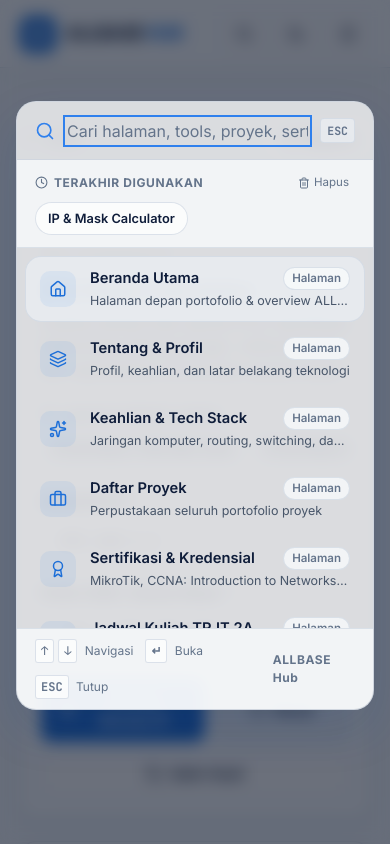
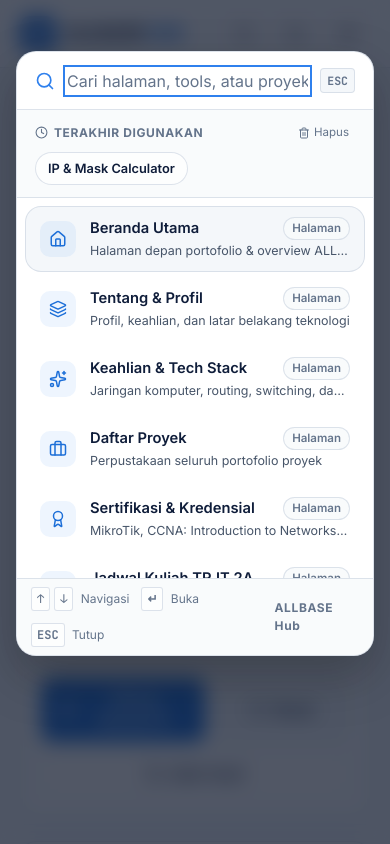
Before and after one commit to IlalIlhamdi/allbase, a Next.js app: page /tools/ip-calculator in a window 390 px wide. Both pictures are taken after a click on the button 244 px from the left and 33 px from the top of the page. Shown: the top 844 px of the page. Built offline with nearby package versions, Linux system fonts and the light colour scheme.

Commit message:
fix(ui): eliminate modal transparency bleed-through and optimize mobile search modal

```diff
--- a/src/components/common/CommandMenu.module.css
+++ b/src/components/common/CommandMenu.module.css
@@ -2,27 +2,34 @@
   position: fixed;
   inset: 0;
   z-index: 9999;
-  background-color: rgba(9, 18, 36, 0.6);
-  backdrop-filter: blur(8px);
-  -webkit-backdrop-filter: blur(8px);
+  background-color: rgba(15, 23, 42, 0.72);
+  backdrop-filter: blur(10px);
+  -webkit-backdrop-filter: blur(10px);
   display: flex;
   align-items: flex-start;
   justify-content: center;
-  padding: clamp(48px, 12vh, 120px) 16px 24px;
+  padding: clamp(16px, 6vh, 80px) 16px 20px;
   animation: fadeIn 180ms ease forwards;
 }
 
 .modal {
   width: 100%;
   max-width: 640px;
-  background-color: var(--color-surface);
+  background-color: var(--color-surface-solid, #ffffff);
   border: 1px solid var(--color-border);
   border-radius: var(--radius-lg);
-  box-shadow: var(--shadow-lg);
+  box-shadow: 0 20px 50px rgba(0, 0, 0, 0.25);
   display: flex;
   flex-direction: column;
   overflow: hidden;
+  max-height: calc(100dvh - clamp(32px, 10vh, 100px));
   animation: modalScale 220ms cubic-bezier(0.16, 1, 0.3, 1) forwards;
+}
+
+[data-theme="dark"] .modal {
+  background-color: #0d172c;
+  border-color: rgba(255, 255, 255, 0.14);
+  box-shadow: 0 25px 60px rgba(0, 0, 0, 0.7);
 }
 
 .inputWrapper {
@@ -81,6 +88,10 @@
   padding: 12px 18px;
   background-color: var(--color-surface-secondary);
   border-bottom: 1px solid var(--color-border);
+}
+
+[data-theme="dark"] .recentSection {
+  background-color: rgba(15, 27, 52, 0.6);
 }
 
 .recentHeader {
@@ -261,6 +272,21 @@
   color: var(--color-text-muted);
 }
 
+[data-theme="dark"] .footer {
+  background-color: rgba(15, 27, 52, 0.6);
+}
+
+@media (max-width: 520px) {
+  .footerShortcuts {
+    display: none;
+  }
+
+  .footer {
+    justify-content: center;
+    padding: 8px 14px;
+  }
+}
+
 .footerShortcuts {
   display: flex;
   align-items: center;
--- a/src/components/common/CommandMenu.tsx
+++ b/src/components/common/CommandMenu.tsx
@@ -307,7 +307,7 @@ export default function CommandMenu({ isOpen, onClose }: CommandMenuProps) {
             className={styles.searchInput}
             value={query}
             onChange={(e) => setQuery(e.target.value)}
-            placeholder="Cari halaman, tools, proyek, sertifikasi, atau aksi..."
+            placeholder="Cari halaman, tools, atau proyek..."
             aria-label="Ketik untuk mencari"
           />
           {query && (
--- a/src/components/layout/MobileNavigation.module.css
+++ b/src/components/layout/MobileNavigation.module.css
@@ -31,7 +31,9 @@
   height: calc(100dvh - var(--header-height, 68px));
   max-height: calc(100dvh - var(--header-height, 68px));
 
-  background: var(--color-surface);
+  background-color: rgba(255, 255, 255, 0.98);
+  backdrop-filter: blur(20px);
+  -webkit-backdrop-filter: blur(20px);
   border-top: 1px solid var(--color-border);
   box-shadow: var(--shadow-xl);
 
@@ -50,7 +52,7 @@
 }
 
 [data-theme="dark"] .mobileMenu {
-  background-color: var(--color-surface);
+  background-color: rgba(11, 20, 38, 0.98);
   border-color: var(--color-border);
 }
 
--- a/src/components/providers/Toast.module.css
+++ b/src/components/providers/Toast.module.css
@@ -25,7 +25,7 @@
   align-items: center;
   gap: 12px;
   padding: 12px 16px;
-  background-color: var(--color-surface);
+  background-color: var(--color-surface-solid, #ffffff);
   border: 1px solid var(--color-border);
   border-radius: var(--radius-md);
   box-shadow: var(--shadow-lg);
@@ -34,6 +34,11 @@
   font-weight: 500;
   animation: toastSlideUp 260ms cubic-bezier(0.16, 1, 0.3, 1) forwards;
   transition: all var(--transition-fast);
+}
+
+[data-theme="dark"] .toastItem {
+  background-color: #0d172c;
+  border-color: rgba(255, 255, 255, 0.14);
 }
 
 .iconWrapper {
```
